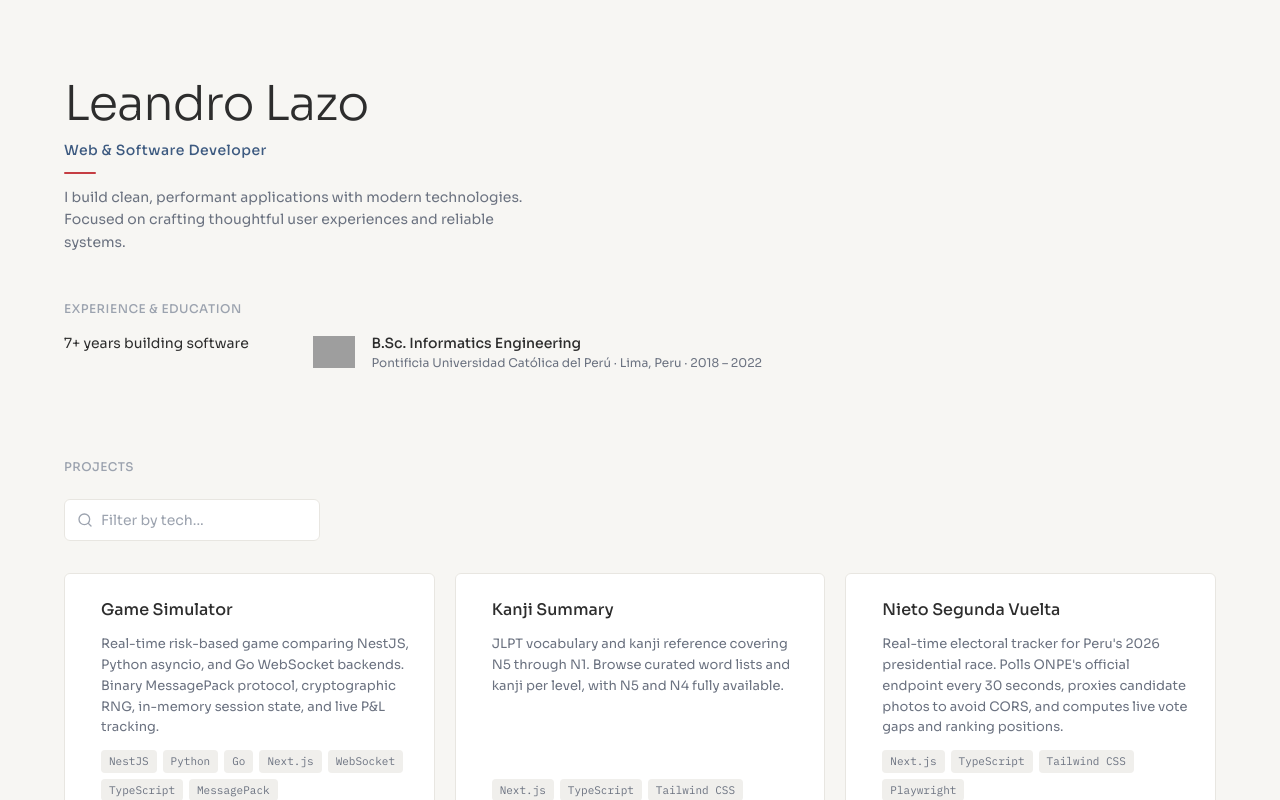
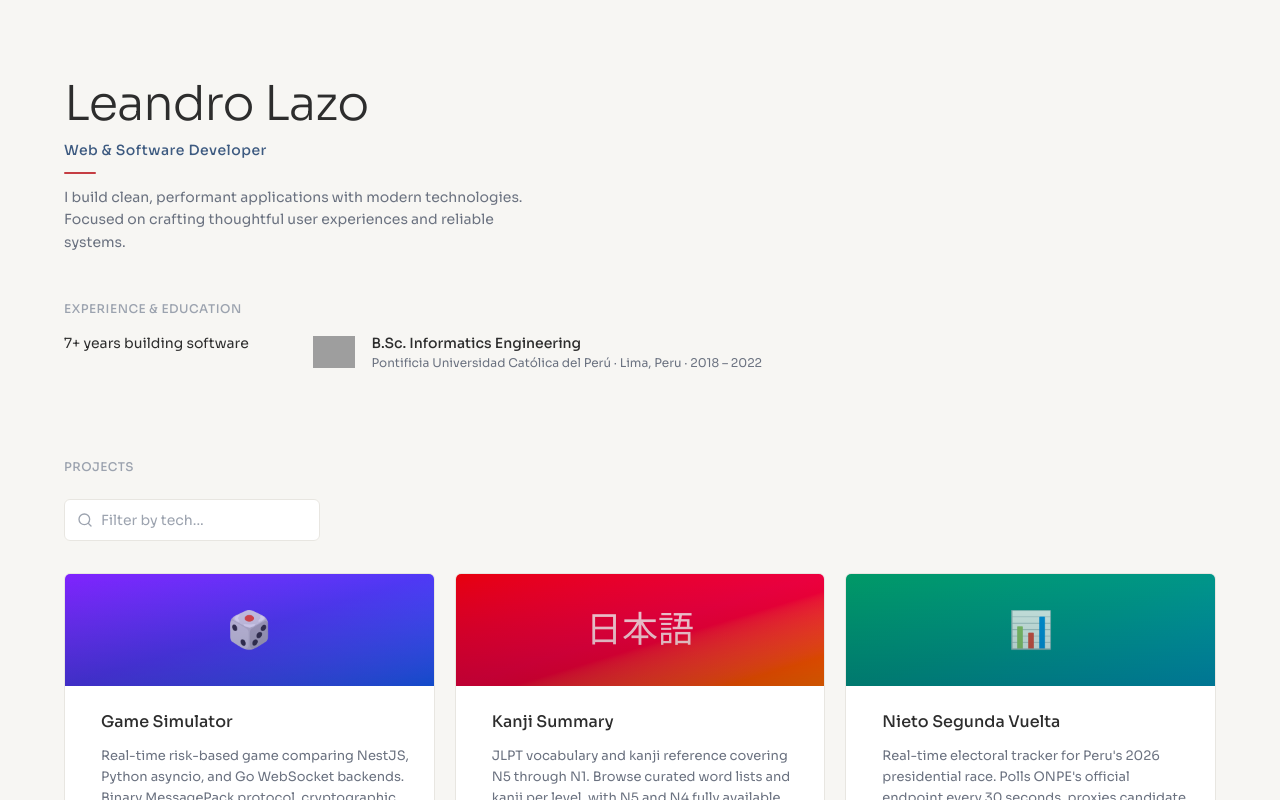
Before and after one commit to CrimsonShadowLR/presentation-page, a Next.js app: page / in a window 1280 px wide. Shown: the top 800 px of the page. Built offline with nearby package versions, Linux system fonts and the light colour scheme; grey boxes are pictures that could not be loaded.

Commit message:
feat: enhance project cards with gradient backgrounds and icons for improved visual appeal

```diff
--- a/app/projects.tsx
+++ b/app/projects.tsx
@@ -9,6 +9,8 @@ const projects = [
       "Real-time risk-based game comparing NestJS, Python asyncio, and Go WebSocket backends. Binary MessagePack protocol, cryptographic RNG, in-memory session state, and live P&L tracking.",
     tags: ["NestJS", "Python", "Go", "Next.js", "WebSocket", "TypeScript", "MessagePack"],
     href: "/game",
+    gradient: "from-violet-600 via-indigo-600 to-blue-600",
+    icon: "🎲",
   },
   {
     title: "Kanji Summary",
@@ -17,6 +19,8 @@ const projects = [
     tags: ["Next.js", "TypeScript", "Tailwind CSS"],
     href: "https://kanjisummary.vercel.app/",
     external: true,
+    gradient: "from-red-600 via-rose-600 to-orange-500",
+    icon: "日本語",
   },
   {
     title: "Nieto Segunda Vuelta",
@@ -25,6 +29,8 @@ const projects = [
     tags: ["Next.js", "TypeScript", "Tailwind CSS", "Playwright"],
     href: "https://nietosegundavuelta.vercel.app/",
     external: true,
+    gradient: "from-emerald-600 via-teal-600 to-cyan-600",
+    icon: "📊",
   },
 ];
 
@@ -189,10 +195,17 @@ export default function Projects() {
             key={project.title}
             href={project.href}
             {...(project.external ? { target: "_blank", rel: "noopener noreferrer" } : {})}
-            className={`group relative flex flex-col gap-3 rounded-md border border-[var(--border-color)] bg-[var(--canvas)] p-6 transition-all duration-300 ease-out hover:border-[var(--text-tertiary)] hover:shadow-[0_8px_30px_rgba(0,0,0,0.08)] hover:-translate-y-1 ${visible ? "animate-fade-up" : "opacity-0"}`}
+            className={`group relative flex flex-col rounded-md border border-[var(--border-color)] bg-[var(--canvas)] overflow-hidden transition-all duration-300 ease-out hover:border-[var(--text-tertiary)] hover:shadow-[0_8px_30px_rgba(0,0,0,0.08)] hover:-translate-y-1 ${visible ? "animate-fade-up" : "opacity-0"}`}
             style={visible ? { animationDelay: `${i * 80 + 80}ms` } : undefined}
           >
-            <div className="absolute left-0 top-6 h-0.5 w-0 rounded-r-sm bg-[var(--danger-high)] transition-all duration-300 ease-out group-hover:w-6" />
+            <div className={`relative h-28 bg-gradient-to-br ${project.gradient} overflow-hidden transition-transform duration-300 ease-out group-hover:scale-105`}>
+              <div className="absolute inset-0 flex items-center justify-center">
+                <span className="text-4xl font-medium text-white/80">{project.icon}</span>
+              </div>
+              <div className="absolute inset-0 bg-gradient-to-t from-black/20 to-transparent" />
+            </div>
+            <div className="flex flex-col gap-3 p-6">
+              <div className="absolute left-0 top-[7.5rem] h-0.5 w-0 rounded-r-sm bg-[var(--danger-high)] transition-all duration-300 ease-out group-hover:w-6" />
               <h3 className="pl-3 text-base font-medium text-[var(--text-primary)] transition-colors group-hover:text-[var(--cyan-primary)]">
                 {project.title}
               </h3>
@@ -209,8 +222,9 @@ export default function Projects() {
                   </span>
                 ))}
               </div>
+            </div>
             {project.external && (
-              <span className="absolute right-4 top-4 opacity-0 transition-opacity group-hover:opacity-100">
+              <span className="absolute right-4 top-[7.5rem] opacity-0 transition-opacity group-hover:opacity-100">
                 <svg className="h-4 w-4 text-[var(--text-tertiary)]" fill="none" viewBox="0 0 24 24" stroke="currentColor" strokeWidth={1.5}>
                   <path strokeLinecap="round" strokeLinejoin="round" d="M13.5 6H5.25A2.25 2.25 0 003 8.25v10.5A2.25 2.25 0 005.25 21h10.5A2.25 2.25 0 0018 18.75V10.5m-10.5 6L21 3m0 0h-5.25M21 3v5.25" />
                 </svg>
```
Lines whose indentation alone changed are shown as unchanged.
